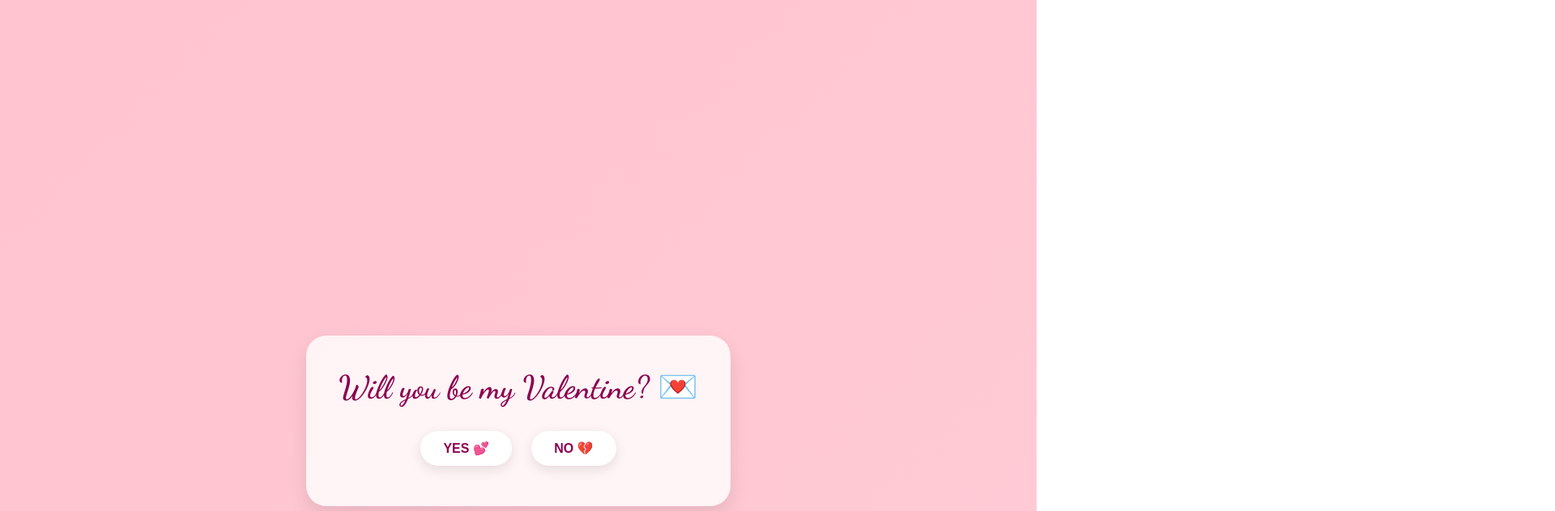
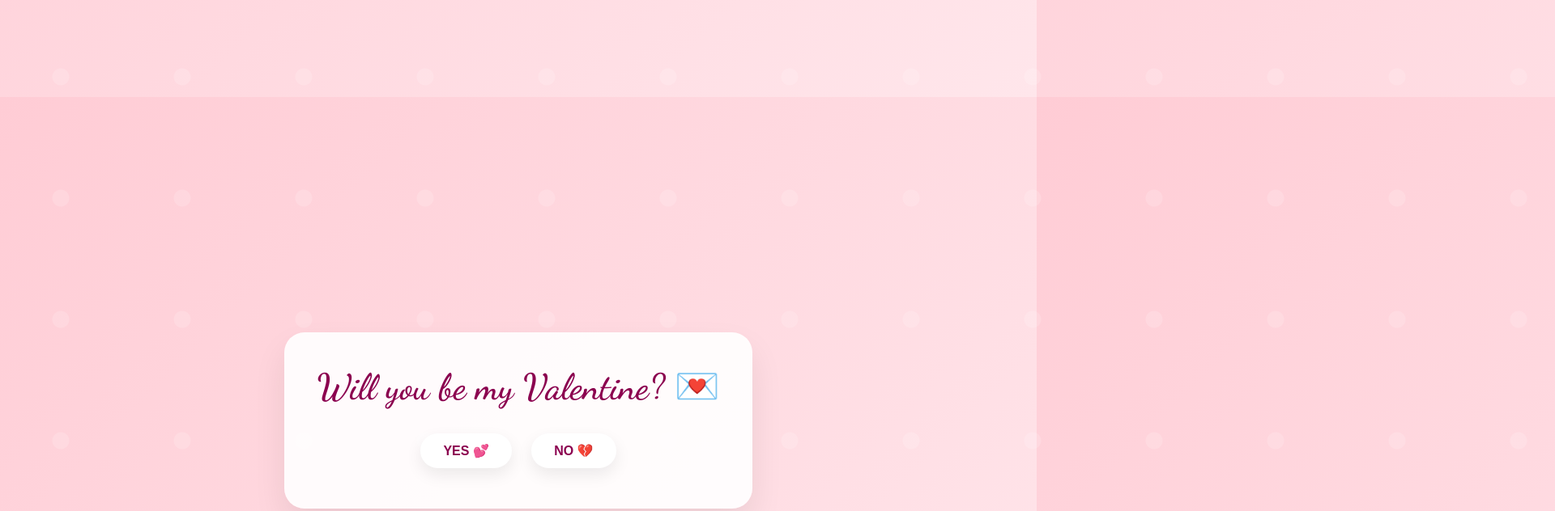
Before and after one commit to the8107/Gift, a plain HTML site: page index.html in a window 1280 px wide. Shown: the part 680-1312 px from the top of the page at 81% size, 1920 px wide, since content can reach past the window. Drawn offline with Linux system fonts and the light colour scheme; files whose address does not match are found by name.

Commit message:
Add files via upload

```diff
--- a/index.html
+++ b/index.html
@@ -7,8 +7,6 @@
   <link href="https://fonts.googleapis.com/css2?family=Dancing+Script:wght@600&family=Poppins:wght@400;600&display=swap" rel="stylesheet">
 </head>
 <body>
-
-<div class="hearts"></div>
 
 <!-- PAGE 1 -->
 <section id="page1" class="page active">
--- a/style.css
+++ b/style.css
@@ -6,14 +6,36 @@
 
 body {
   font-family: 'Poppins', sans-serif;
-  background: linear-gradient(135deg, #ffc1cc, #ffd6e0);
-  overflow-x: hidden;
+  height: 100vh;
+  overflow: hidden;
+  background: linear-gradient(135deg, #ffccd5, #ffe6eb);
+  position: relative;
+}
+
+/* Soft floating hearts background */
+body::before {
+  content: "";
+  position: absolute;
+  width: 200%;
+  height: 200%;
+  background-image: radial-gradient(circle, rgba(255,255,255,0.4) 10px, transparent 11px);
+  background-size: 150px 150px;
+  animation: moveHearts 30s linear infinite;
+  z-index: 0;
+  opacity: 0.4;
+}
+
+@keyframes moveHearts {
+  from { transform: translateY(0); }
+  to { transform: translateY(-300px); }
 }
 
 .page {
   display: none;
   height: 100vh;
   width: 100%;
+  position: relative;
+  z-index: 1;
   display: flex;
   justify-content: center;
   align-items: center;
@@ -28,9 +50,9 @@
 
 h1, h2 {
   font-family: 'Dancing Script', cursive;
-  font-size: 2.5rem;
+  font-size: 2.8rem;
+  color: #8b004f;
   margin-bottom: 20px;
-  color: #8b004f;
 }
 
 button {
@@ -43,7 +65,7 @@
   background: white;
   color: #8b004f;
   font-weight: 600;
-  box-shadow: 0 5px 15px rgba(0,0,0,0.1);
+  box-shadow: 0 8px 20px rgba(0,0,0,0.08);
   transition: 0.3s ease;
 }
 
@@ -53,17 +75,17 @@
 }
 
 .card {
-  background: rgba(255,255,255,0.8);
+  background: rgba(255,255,255,0.9);
   padding: 40px;
   border-radius: 25px;
-  box-shadow: 0 10px 25px rgba(0,0,0,0.1);
+  box-shadow: 0 20px 40px rgba(0,0,0,0.08);
 }
 
 .gallery img {
   width: 280px;
   border-radius: 20px;
   margin: 20px 0;
-  box-shadow: 0 10px 20px rgba(0,0,0,0.15);
+  box-shadow: 0 15px 30px rgba(0,0,0,0.1);
 }
 
 .letter {
```
